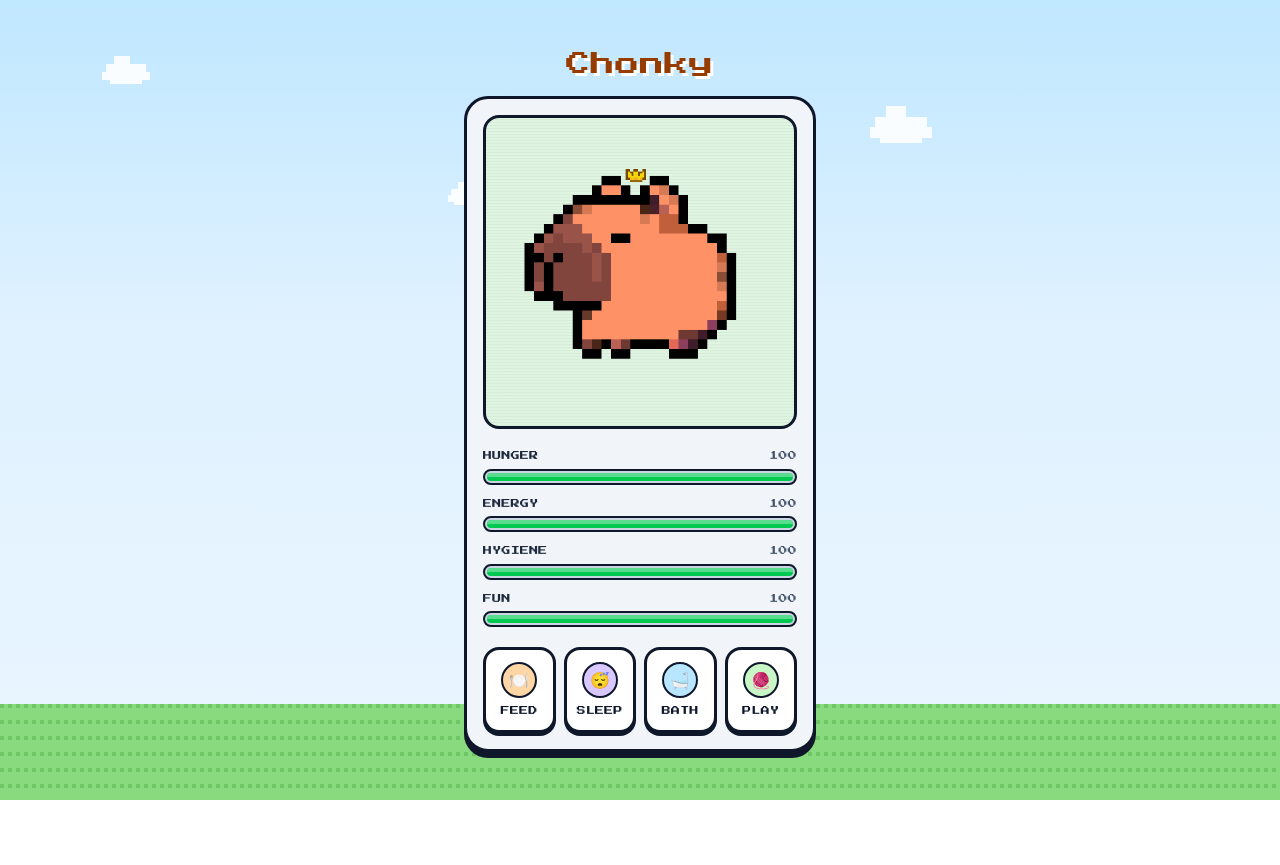
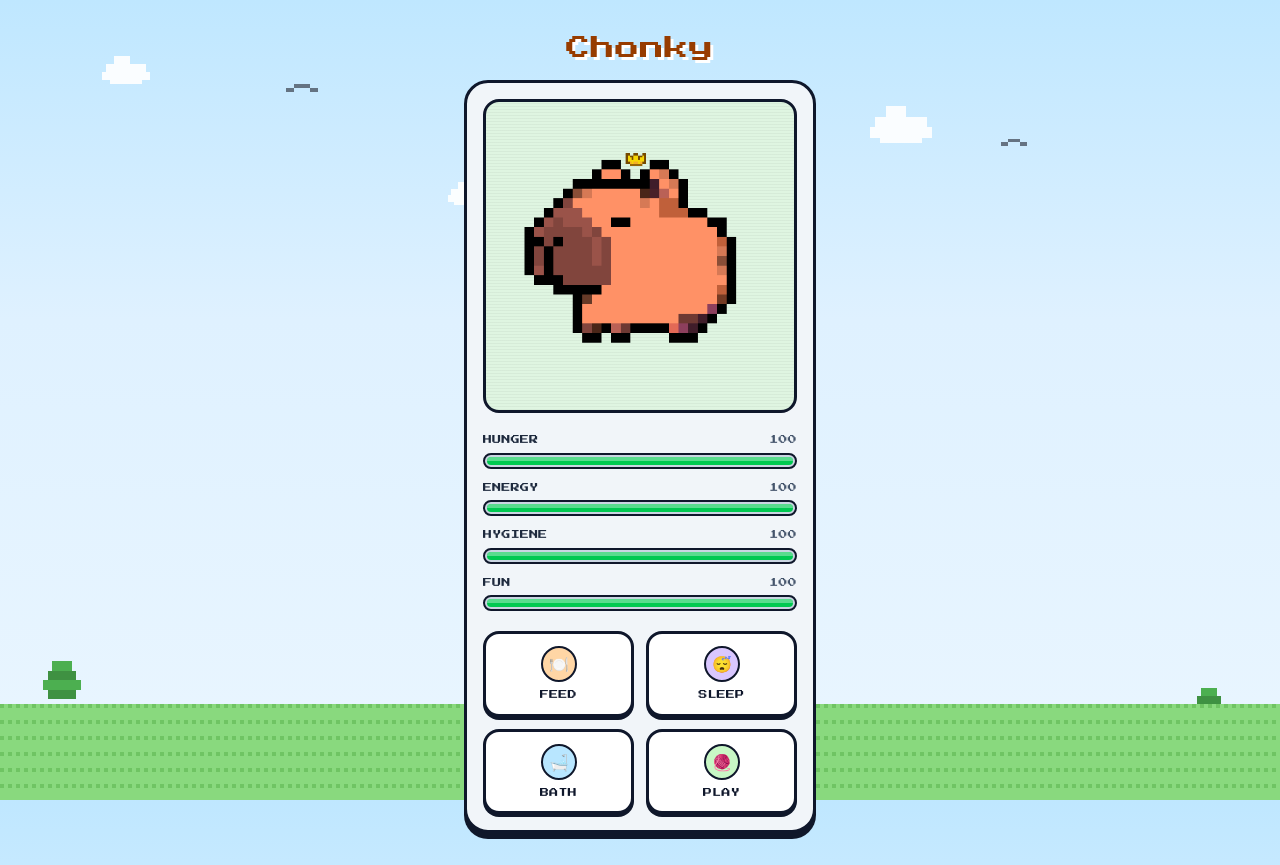
Before and after one commit to RealArgha/chonky, a Next.js app: page / in a window 1280 px wide. Before the commit the page ends 800 px from the top, so only its background shows below. Built offline with nearby package versions, Linux system fonts and the light colour scheme.

Commit message:
Switch action buttons to a 2x2 grid, add pixel trees and birds
Background now has a couple of blocky pixel trees near the ground and
birds drifting near the clouds, in the same crisp-edge SVG style.

```diff
--- a/src/app/page.tsx
+++ b/src/app/page.tsx
@@ -37,7 +37,7 @@ export default function Home() {
           ))}
         </div>
 
-        <div className="grid grid-cols-4 gap-2">
+        <div className="grid grid-cols-2 gap-3">
           {ACTIONS.map((action) => (
             <ActionButton
               key={action}
--- a/src/components/PixelClouds.tsx
+++ b/src/components/PixelClouds.tsx
@@ -4,14 +4,19 @@ const CLOUDS = [
   { top: "22%", left: "35%", scale: 0.8 },
 ] as const;
 
+const BIRDS = [
+  { top: "10%", left: "22%", scale: 2 },
+  { top: "17%", left: "78%", scale: 1.6 },
+] as const;
+
+const TREES: { bottom: string; left?: string; right?: string; scale: number }[] = [
+  { bottom: "9%", left: "3%", scale: 1.2 },
+  { bottom: "7%", right: "4%", scale: 1 },
+];
+
 function Cloud({ scale }: { scale: number }) {
   return (
-    <svg
-      width={64 * scale}
-      height={40 * scale}
-      viewBox="0 0 16 10"
-      shapeRendering="crispEdges"
-    >
+    <svg width={64 * scale} height={40 * scale} viewBox="0 0 16 10" shapeRendering="crispEdges">
       <rect x="3" y="2" width="4" height="2" fill="#ffffff" />
       <rect x="1" y="4" width="10" height="2" fill="#ffffff" />
       <rect x="0" y="6" width="12" height="2" fill="#ffffff" />
@@ -20,12 +25,49 @@ function Cloud({ scale }: { scale: number }) {
   );
 }
 
+function Bird({ scale }: { scale: number }) {
+  return (
+    <svg width={20 * scale} height={12 * scale} viewBox="0 0 10 6" shapeRendering="crispEdges">
+      <rect x="1" y="2" width="2" height="1" fill="#4b5563" />
+      <rect x="3" y="1" width="2" height="1" fill="#4b5563" />
+      <rect x="5" y="1" width="2" height="1" fill="#4b5563" />
+      <rect x="7" y="2" width="2" height="1" fill="#4b5563" />
+    </svg>
+  );
+}
+
+function Tree({ scale }: { scale: number }) {
+  return (
+    <svg width={40 * scale} height={56 * scale} viewBox="0 0 10 14" shapeRendering="crispEdges">
+      <rect x="4" y="10" width="2" height="4" fill="#8a5a3b" />
+      <rect x="2" y="6" width="6" height="2" fill="#3f9142" />
+      <rect x="1" y="4" width="8" height="2" fill="#4caf50" />
+      <rect x="2" y="2" width="6" height="2" fill="#3f9142" />
+      <rect x="3" y="0" width="4" height="2" fill="#4caf50" />
+    </svg>
+  );
+}
+
 export function PixelClouds() {
   return (
     <div aria-hidden className="pointer-events-none fixed inset-0 -z-10">
       {CLOUDS.map((cloud, i) => (
-        <div key={i} className="absolute opacity-90" style={{ top: cloud.top, left: cloud.left }}>
+        <div key={`cloud-${i}`} className="absolute opacity-90" style={{ top: cloud.top, left: cloud.left }}>
           <Cloud scale={cloud.scale} />
+        </div>
+      ))}
+      {BIRDS.map((bird, i) => (
+        <div key={`bird-${i}`} className="absolute opacity-80" style={{ top: bird.top, left: bird.left }}>
+          <Bird scale={bird.scale} />
+        </div>
+      ))}
+      {TREES.map((tree, i) => (
+        <div
+          key={`tree-${i}`}
+          className="absolute"
+          style={{ bottom: tree.bottom, left: tree.left, right: tree.right }}
+        >
+          <Tree scale={tree.scale} />
         </div>
       ))}
     </div>
```
